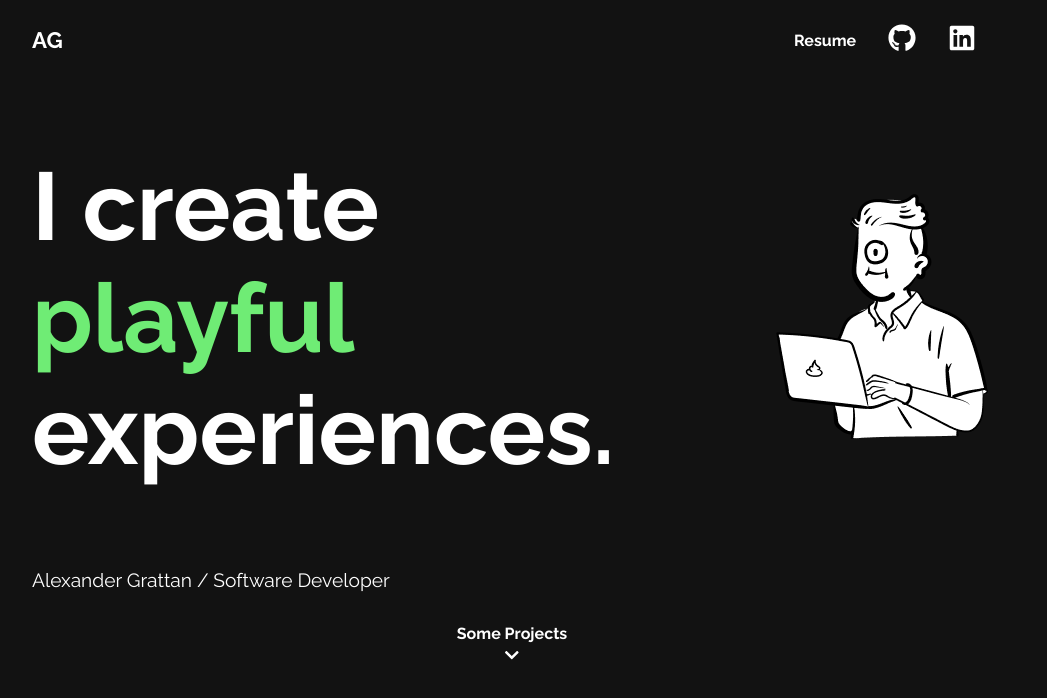
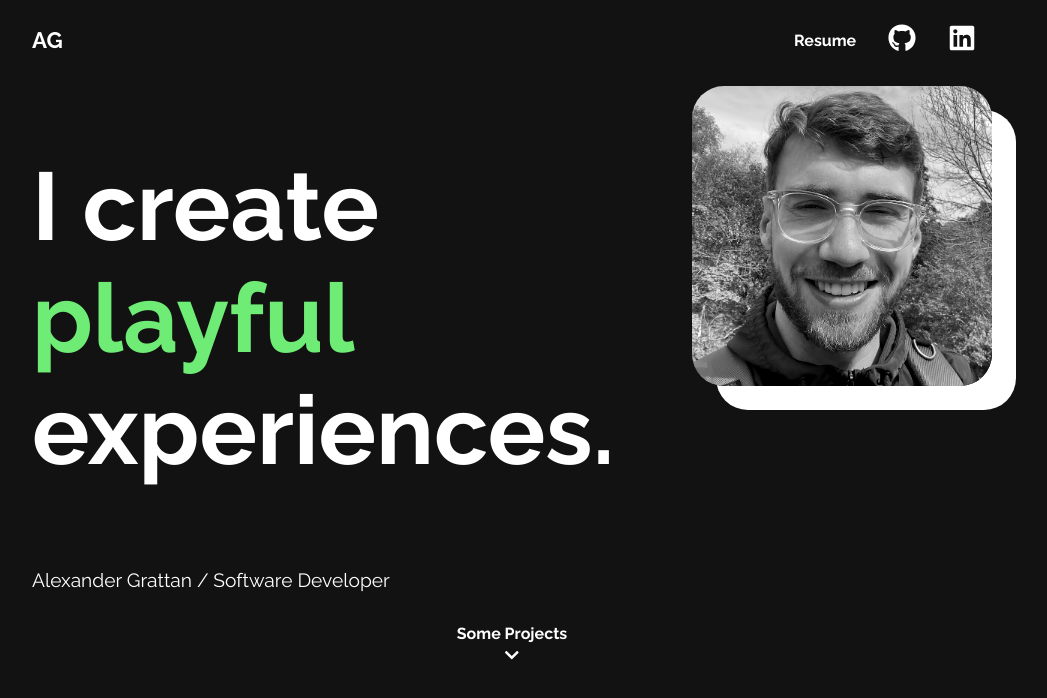
Before and after one commit to agrattan0820/portfolio-site, a Next.js app: page / in a window 1280 px wide. Shown: the top 698 px of the page, without its empty margins (128-1175 px from the left). Built offline with nearby package versions, Linux system fonts and the light colour scheme.

Commit message:
feat: add portrait of myself

```diff
--- a/pages/_app.tsx
+++ b/pages/_app.tsx
@@ -13,7 +13,7 @@ const raleway = Raleway({
 function MyApp({ Component, pageProps }: AppProps) {
   return (
     <AnimatePresence mode="wait">
-      <div className={raleway.className}>
+      <div className={raleway.variable}>
         <Component {...pageProps} />
       </div>
       <Analytics />
--- a/pages/index.tsx
+++ b/pages/index.tsx
@@ -14,7 +14,7 @@ import SEO from "../components/seo";
 import { useBallAnimation } from "../utils/hooks/use-ball-animation";
 import { projectsList } from "../utils/project-data";
 import ProjectListing from "../components/project-listing";
-import MyPeep from "../images/My_Peep.png";
+import AlexanderGrattan from "../images/alexander-grattan.jpeg";
 
 // const postsDirectory = path.join(process.cwd(), "posts");
 
@@ -54,8 +54,8 @@ export default function Homepage() {
               I create<span className="playful"> playful </span> experiences.
             </h1>
             <Image
-              src={MyPeep}
-              alt="Alexander's Peep"
+              src={AlexanderGrattan}
+              alt="Portrait of Alexander Grattan"
               className="peep-image"
               priority
             />
--- a/styles/_home.scss
+++ b/styles/_home.scss
@@ -124,15 +124,23 @@
       width: 100%;
       display: flex;
       justify-content: space-between;
-      align-items: center;
+      align-items: start;
+      flex-direction: column-reverse;
+      gap: 2rem;
+      @media (min-width: 640px) {
+        flex-direction: row;
+      }
 
       .title {
         font-size: 2rem;
         margin-right: 1rem;
 
+        @media (min-width: 640px) {
+          font-size: 3rem;
+          justify-content: center;
+        }
         @media (min-width: 768px) {
           font-size: 4rem;
-          justify-content: center;
         }
         @media (min-width: 1024px) {
           font-size: 5rem;
@@ -152,15 +160,28 @@
         }
       }
       .peep-image {
+        position: relative;
         width: 100%;
-        max-width: 100px;
+        max-width: 300px;
         object-fit: contain;
-        object-position: right;
-        @media (min-width: 768px) {
+        height: 100%;
+        border-radius: 32px;
+        box-shadow: 24px 24px white;
+        filter: grayscale(100%) contrast(110%);
+        clip-path: circle(100%);
+        transition-duration: 0.3s;
+        transition-timing-function: ease;
+        transition-property: box-shadow, clip-path, filter;
+        @media (min-width: 640px) {
           max-width: 200px;
         }
         @media (min-width: 1280px) {
           max-width: 300px;
+        }
+        &:hover {
+          box-shadow: 0px 0px white;
+          clip-path: circle(50%);
+          filter: none;
         }
       }
     }
@@ -177,9 +198,9 @@
     }
     .scroll-indicator-container {
       position: absolute;
-      top: 80%;
+      top: 90%;
       left: 50%;
-      transform: translate(-50%, -80%);
+      transform: translate(-50%, -90%);
       @media (min-width: 768px) {
         top: 95%;
         transform: translate(-50%, -95%);
```
Also changed, not shown: images/alexander-grattan.jpeg (added).
